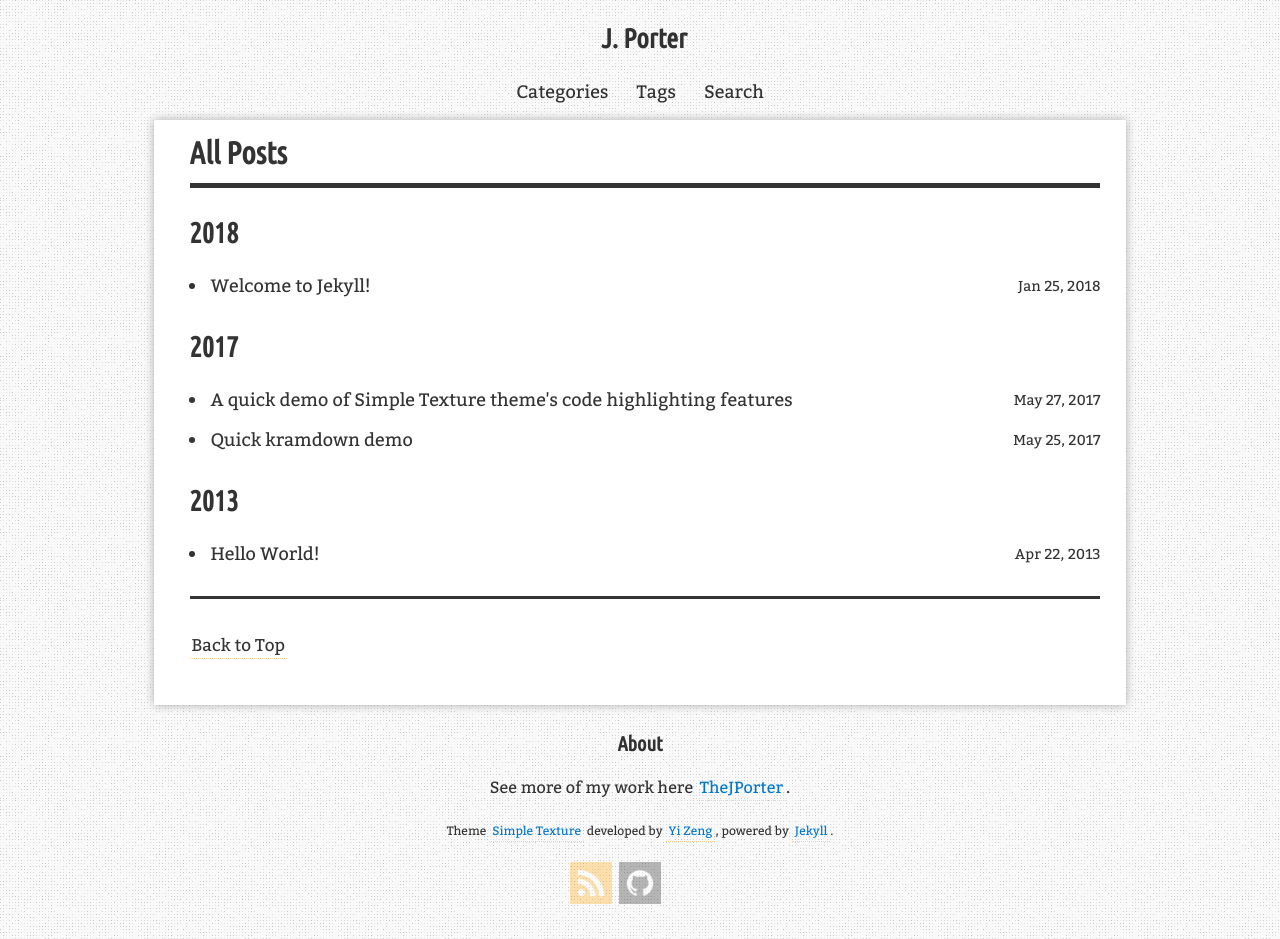
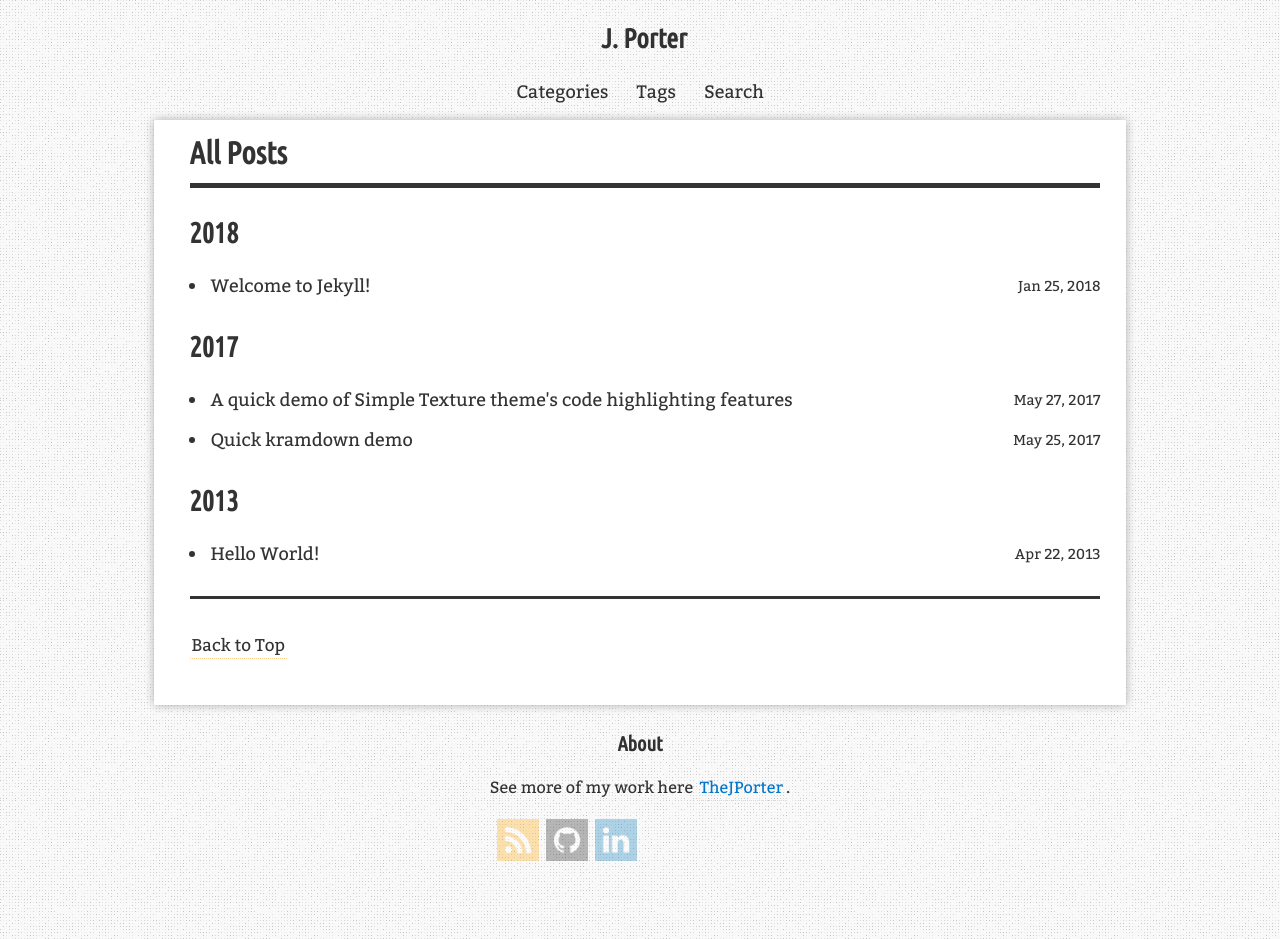
Before and after one commit to bigdjrp/bigdjrp.github.io, a Jekyll site: the page built from blog/index.html, in a window 1280 px wide. Built offline with Jekyll 4.4.1, drawn with Linux system fonts in a browser that asks for light colours; nearby versions of some CDN libraries; comment, search, counter and statistics services are not loaded; some of the changed lines change nothing that is shown.

Commit message:
site changes

```diff
--- a/_config.yml
+++ b/_config.yml
@@ -39,12 +39,12 @@
     - name: instagram
       url:
     - name: linkedin
-      url:
-    - name: stackoverflow
-      url:
-    - name: twitter
-      url:
-    - name: website
+      url: https://www.linkedin.com/in/jared-porter-9a15a320/
+    - name: google
+      url: https://plus.google.com/u/0/+JPorterX
+    - name: youtube
+      url: https://www.youtube.com/channel/UC2tBDRT6DsoCCko6A8gyEYg
+    - name: aboutme
       url: https://thejporter.com
 home:
   section1: <h1>Welcome</h1>
--- a/_data/i18n.yml
+++ b/_data/i18n.yml
@@ -25,7 +25,7 @@
   show_comments: 'Show Comments'
   show_license: 'Show License'
   tags: 'Tags'
-  theme_info: '<p><small>Theme <a href="https://github.com/yizeng/jekyll-theme-simple-texture" target="_blank">Simple Texture</a> developed by <a href="http://yizeng.me" target="_blank">Yi Zeng</a>, powered by <a href="https://jekyllrb.com/" target="_blank">Jekyll</a>.</small></p>'
+  theme_info:
   view: 'View'
 en-us:
   <<: *en
```
Also changed, not shown: assets/images/simple-icons/aboutme-48.png (added), assets/images/simple-icons/google-48.png (added), assets/images/simple-icons/youtube-48.png (added).
